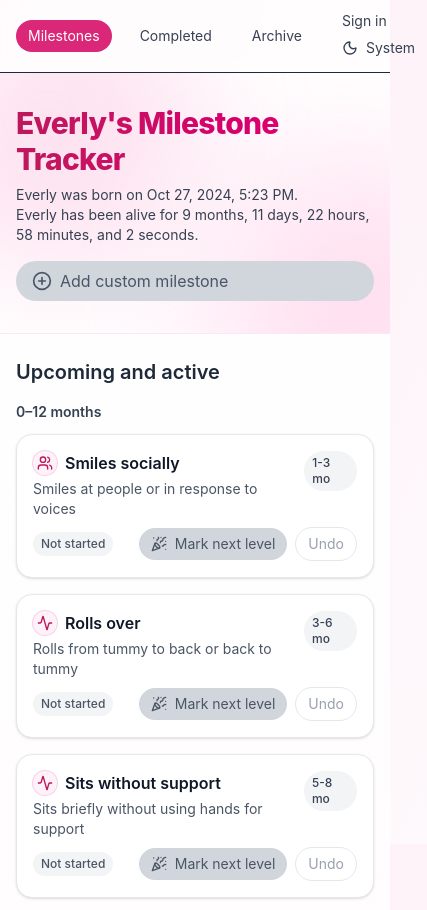
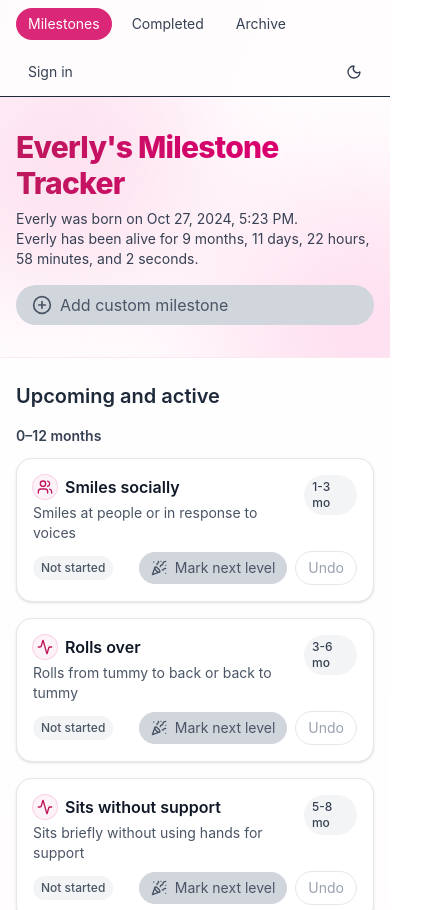
Before and after one commit to fivves/everly-growth-tracker, a React (Vite) app: page / in a window 390 px wide. Shown: the top 910 px of the page, 427 px wide, since content can reach past the window. Built offline with nearby package versions, Linux system fonts and the light colour scheme.

Commit message:
ux(nav): make header responsive on mobile (wrap links, move auth/theme controls below, shorten theme label)

```diff
--- a/src/App.tsx
+++ b/src/App.tsx
@@ -52,12 +52,12 @@ function App() {
     <BrowserRouter>
       <div className="min-h-dvh">
         <nav className="sticky top-0 z-30 border-b bg-white/70 dark:bg-gray-900/70 backdrop-blur">
-          <div className="mx-auto max-w-6xl px-4 py-2 flex items-center gap-4">
+          <div className="mx-auto max-w-6xl px-4 py-2 flex flex-wrap items-center gap-2 sm:gap-4">
             <NavLink to="/" end className={({isActive}) => `px-3 py-1.5 rounded-full text-sm ${isActive ? 'bg-brand-600 text-white' : 'text-gray-700 dark:text-gray-200 hover:bg-gray-100 dark:hover:bg-gray-800'}`}>Milestones</NavLink>
             <NavLink to="/completed" className={({isActive}) => `px-3 py-1.5 rounded-full text-sm ${isActive ? 'bg-brand-600 text-white' : 'text-gray-700 dark:text-gray-200 hover:bg-gray-100 dark:hover:bg-gray-800'}`}>Completed</NavLink>
             <NavLink to="/archive" className={({isActive}) => `px-3 py-1.5 rounded-full text-sm ${isActive ? 'bg-brand-600 text-white' : 'text-gray-700 dark:text-gray-200 hover:bg-gray-100 dark:hover:bg-gray-800'}`}>Archive</NavLink>
             <AdminLink />
-            <div className="ml-auto">
+            <div className="w-full sm:w-auto ml-0 sm:ml-auto mt-2 sm:mt-0 flex items-center gap-2 justify-between sm:justify-end">
               <AuthControls />
               <button
                 onClick={() => setTheme(theme === 'light' ? 'dark' : theme === 'dark' ? 'system' : 'light')}
@@ -65,7 +65,7 @@ function App() {
                 aria-label="Change theme"
               >
                 {effectiveTheme === 'dark' ? <Sun className="size-4"/> : <Moon className="size-4"/>}
-                {theme === 'system' ? 'System' : theme === 'dark' ? 'Dark' : 'Light'}
+                <span className="hidden sm:inline">{theme === 'system' ? 'System' : theme === 'dark' ? 'Dark' : 'Light'}</span>
               </button>
             </div>
           </div>
```
